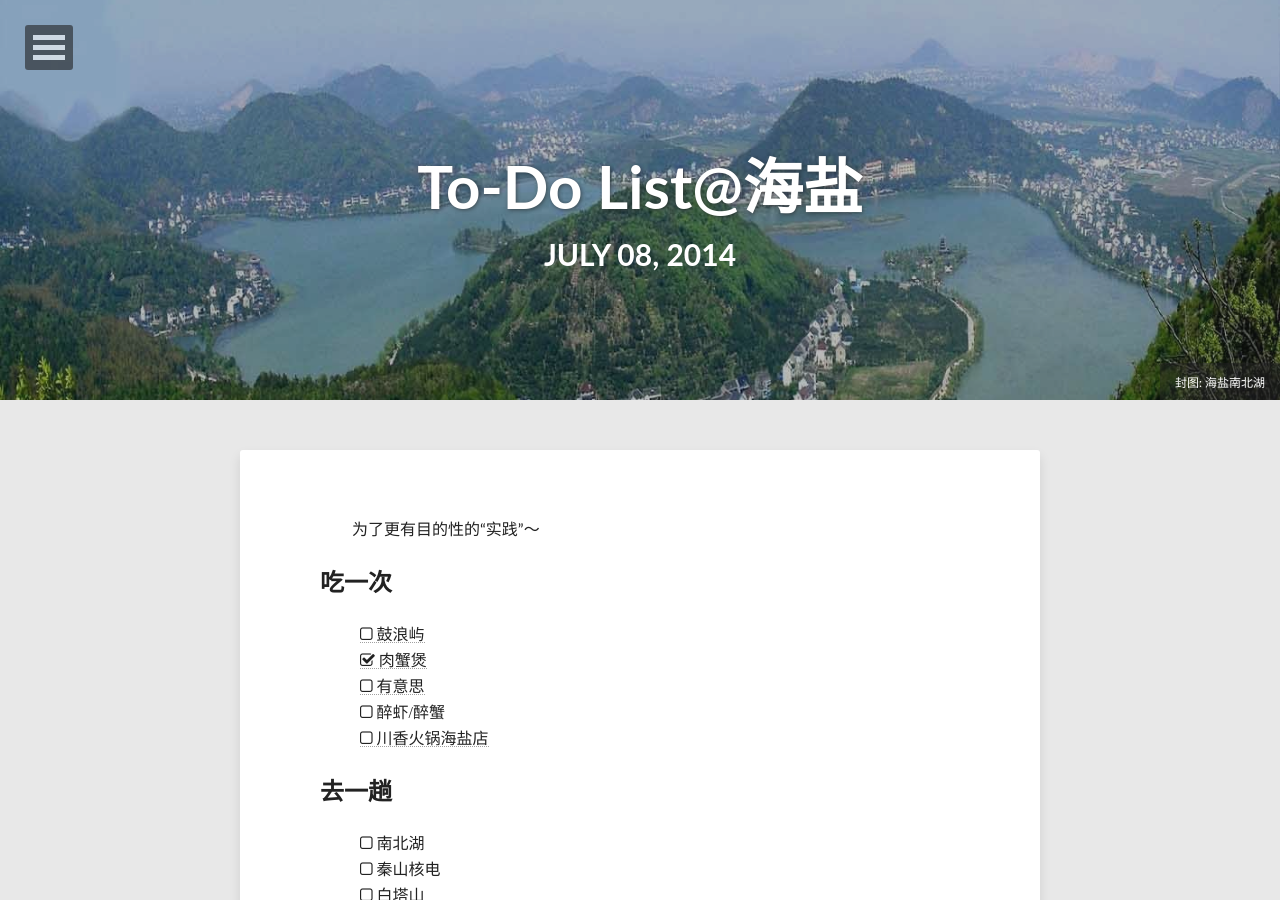
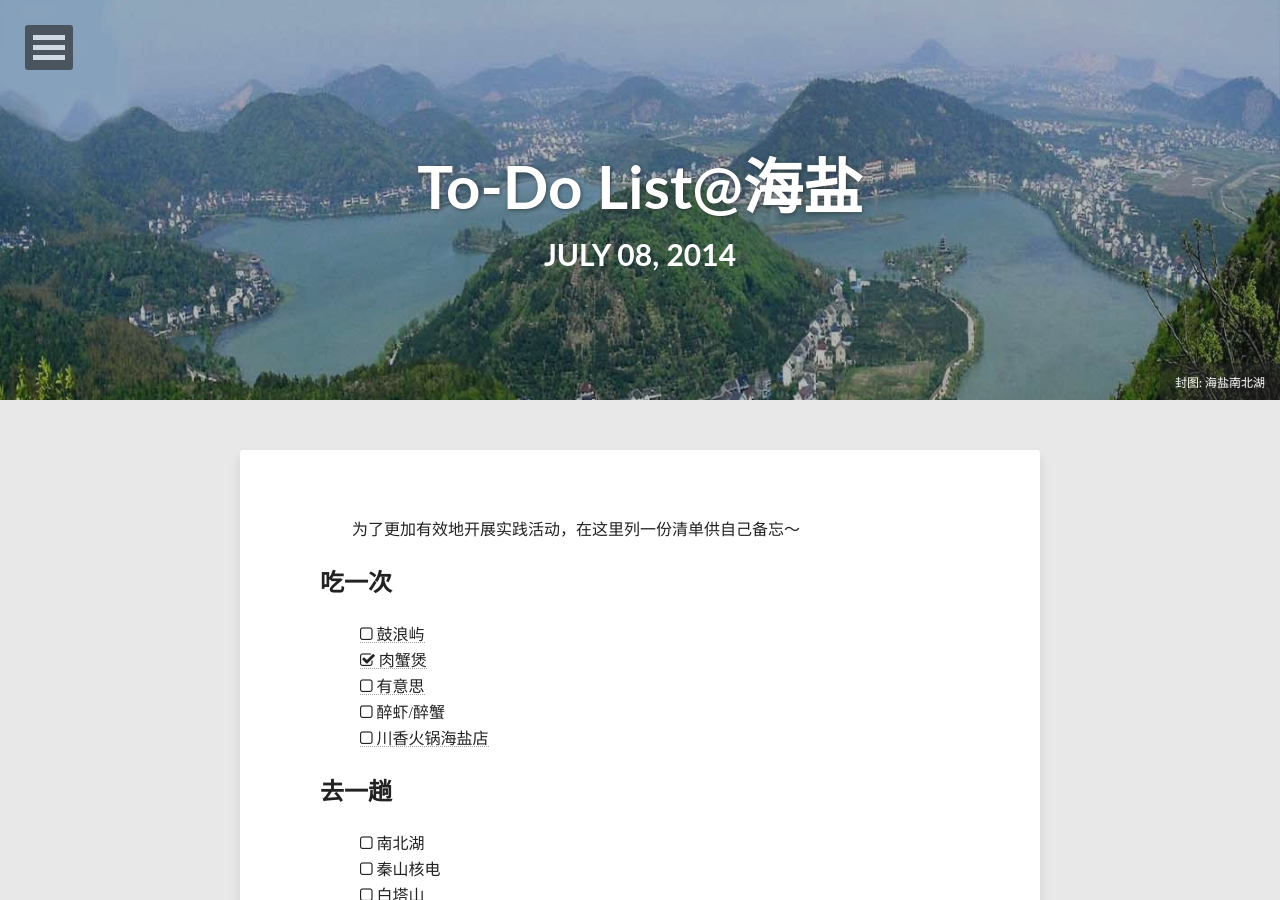
Before and after one commit to alex970448359/site-blog.aiditan.me, a Jekyll site: the page built from _posts/2014-07-08-to-do-list-at-haiyan.md, in a window 1280 px wide and 900 px high. Built offline with Jekyll 4.4.1, drawn with Linux system fonts in a browser that asks for light colours; nearby versions of some CDN libraries; comment, search, counter and statistics services are not loaded.

Commit message:
Update post

```diff
--- a/_posts/2014-07-08-to-do-list-at-haiyan.md
+++ b/_posts/2014-07-08-to-do-list-at-haiyan.md
@@ -15,7 +15,7 @@ share:
   li { list-style-type:none; }
 </style>
 
-为了更有目的性的“实践”～
+为了更加有效地开展实践活动，在这里列一份清单供自己备忘～
 
 ## 吃一次
 - <a class="fa fa-square-o" target="_blank" href="http://ditu.baidu.com/detail?qt=ninf&uid=c111006bafff2c9a3a04b1eb&wd=&b=%2813463896.09,3549233.51;13464403.59,3549469.01%29&&detail=cater"> 鼓浪屿</a>
```
